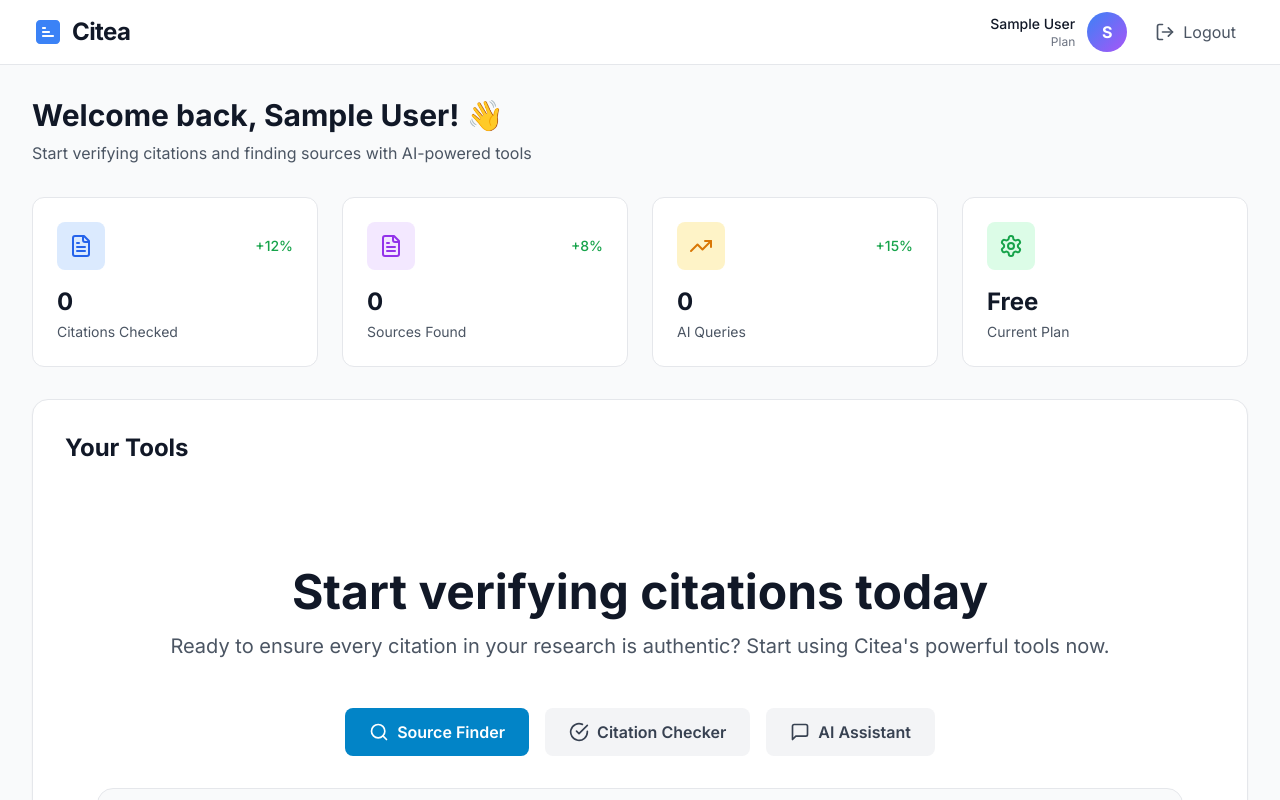
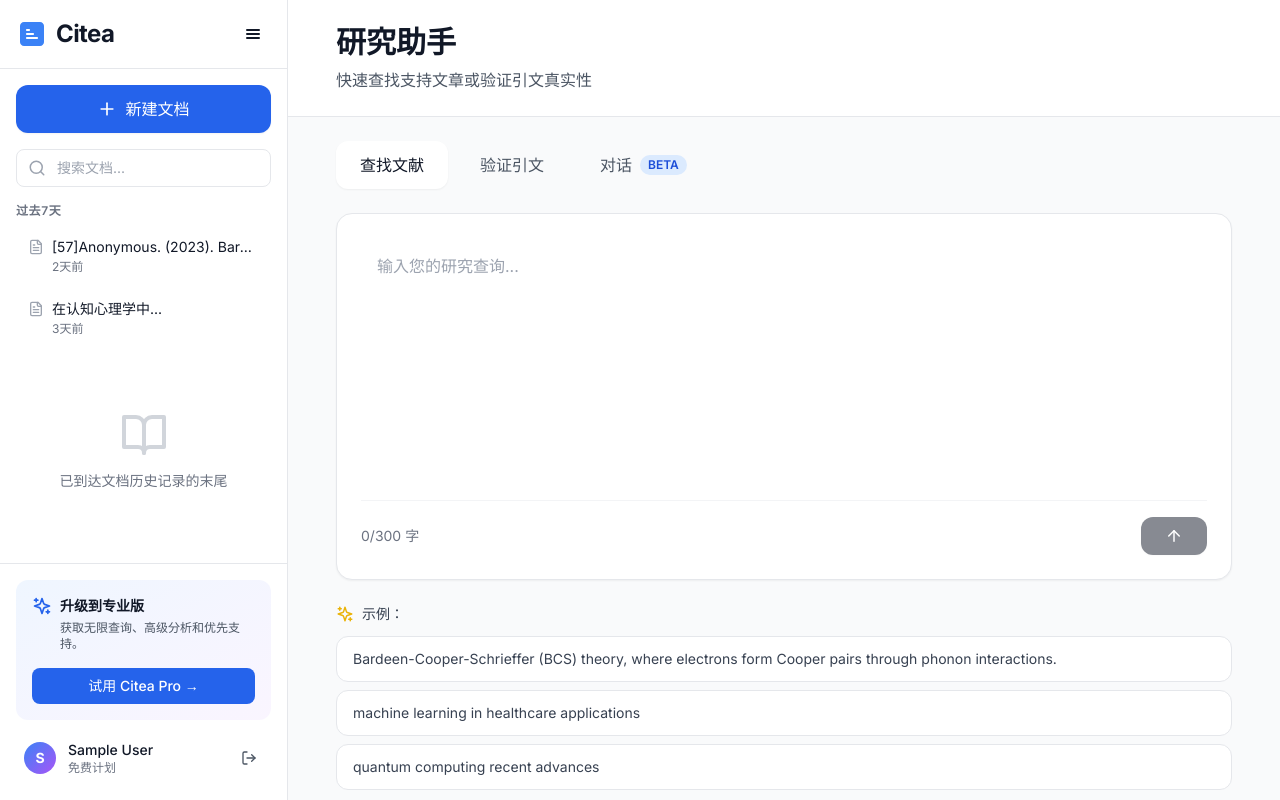
Before and after one commit to Mercury-nju/Citea, a Next.js app: page /dashboard in a window 1280 px wide. Shown: the top 800 px of the page. Built offline with nearby package versions, Linux system fonts and the light colour scheme; sample sign-in values are in the browser's storage.

Commit message:
Redesign Dashboard with Citely-style sidebar layout and document management

```diff
--- a/app/dashboard/page.tsx
+++ b/app/dashboard/page.tsx
@@ -3,12 +3,32 @@
 import { useEffect, useState } from 'react'
 import { useRouter } from 'next/navigation'
 import Logo from '@/components/Logo'
-import Tools from '@/components/Tools'
-import { LogOut, User, Settings, FileText, TrendingUp } from 'lucide-react'
+import {
+  FileText,
+  Search,
+  Plus,
+  Settings,
+  LogOut,
+  ChevronRight,
+  Sparkles,
+  BookOpen,
+  CheckCircle,
+  MessageSquare,
+  ArrowUp
+} from 'lucide-react'
+import { useLanguage } from '@/contexts/LanguageContext'
 
 export default function DashboardPage() {
   const router = useRouter()
+  const { t } = useLanguage()
   const [user, setUser] = useState<any>(null)
+  const [activeTab, setActiveTab] = useState<'finder' | 'checker' | 'assistant'>('finder')
+  const [query, setQuery] = useState('')
+  const [loading, setLoading] = useState(false)
+  const [documents, setDocuments] = useState([
+    { id: 1, title: '[57]Anonymous. (2023). Bardeen-Cooper...', date: '2天前', type: 'citation' },
+    { id: 2, title: '在认知心理学中...', date: '3天前', type: 'search' },
+  ])
 
   useEffect(() => {
     // Check authentication
@@ -29,111 +49,329 @@
     router.push('/')
   }
 
+  const handleNewDocument = () => {
+    const newDoc = {
+      id: documents.length + 1,
+      title: '新文档',
+      date: '刚刚',
+      type: 'search'
+    }
+    setDocuments([newDoc, ...documents])
+  }
+
+  const examplePrompts = {
+    finder: [
+      'Bardeen-Cooper-Schrieffer (BCS) theory, where electrons form Cooper pairs through phonon interactions.',
+      'machine learning in healthcare applications',
+      'quantum computing recent advances',
+    ],
+    checker: 'Recent studies have shown significant progress (Smith et al., 2023). Machine learning algorithms improve accuracy (Johnson & Brown, 2022). The findings support earlier work (Davis, 2021).',
+    assistant: [
+      '如何引用网站？',
+      'What is the difference between primary and secondary sources?',
+      '如何判断期刊是否正规？',
+    ]
+  }
+
   if (!user) {
     return (
-      <div className="min-h-screen flex items-center justify-center">
+      <div className="min-h-screen flex items-center justify-center bg-gray-50">
         <div className="w-8 h-8 border-4 border-blue-600 border-t-transparent rounded-full animate-spin" />
       </div>
     )
   }
 
   return (
-    <div className="min-h-screen bg-gray-50">
-      {/* Dashboard Header */}
-      <header className="bg-white border-b border-gray-200 sticky top-0 z-50">
-        <div className="max-w-7xl mx-auto px-4 sm:px-6 lg:px-8">
-          <div className="flex justify-between items-center h-16">
-            {/* Logo */}
+    <div className="flex h-screen bg-gray-50">
+      {/* Sidebar */}
+      <aside className="w-72 bg-white border-r border-gray-200 flex flex-col">
+        {/* Logo & Menu Toggle */}
+        <div className="p-4 border-b border-gray-200 flex items-center justify-between">
           <Logo />
+          <button className="p-2 hover:bg-gray-100 rounded-lg transition">
+            <svg width="20" height="20" viewBox="0 0 20 20" fill="none">
+              <rect x="3" y="5" width="14" height="2" rx="1" fill="currentColor"/>
+              <rect x="3" y="9" width="14" height="2" rx="1" fill="currentColor"/>
+              <rect x="3" y="13" width="14" height="2" rx="1" fill="currentColor"/>
+            </svg>
+          </button>
+        </div>
 
-            {/* User Menu */}
-            <div className="flex items-center gap-4">
-              <div className="hidden md:flex items-center gap-3">
-                <div className="text-right">
-                  <p className="text-sm font-medium text-gray-900">{user.name}</p>
-                  <p className="text-xs text-gray-500 capitalize">{user.plan} Plan</p>
+        {/* New Document Button */}
+        <div className="p-4">
+          <button
+            onClick={handleNewDocument}
+            className="w-full bg-blue-600 text-white px-4 py-3 rounded-xl hover:bg-blue-700 transition-all font-medium flex items-center justify-center gap-2 shadow-sm hover:shadow-md"
+          >
+            <Plus size={20} />
+            新建文档
+          </button>
         </div>
-                <div className="w-10 h-10 rounded-full bg-gradient-to-br from-blue-500 to-purple-500 flex items-center justify-center text-white font-bold">
-                  {user.name.charAt(0).toUpperCase()}
+
+        {/* Search */}
+        <div className="px-4 mb-4">
+          <div className="relative">
+            <Search className="absolute left-3 top-1/2 -translate-y-1/2 text-gray-400" size={18} />
+            <input
+              type="text"
+              placeholder="搜索文档..."
+              className="w-full pl-10 pr-4 py-2 border border-gray-200 rounded-lg focus:ring-2 focus:ring-blue-500 focus:border-transparent transition text-sm"
+            />
           </div>
         </div>
 
+        {/* Documents List */}
+        <div className="flex-1 overflow-y-auto px-4">
+          <div className="mb-2">
+            <h3 className="text-xs font-semibold text-gray-500 uppercase tracking-wider mb-2">
+              过去7天
+            </h3>
+            <div className="space-y-1">
+              {documents.map((doc) => (
+                <button
+                  key={doc.id}
+                  className="w-full text-left px-3 py-2.5 rounded-lg hover:bg-gray-100 transition group"
+                >
+                  <div className="flex items-start gap-2">
+                    <FileText size={16} className="text-gray-400 mt-0.5 flex-shrink-0" />
+                    <div className="flex-1 min-w-0">
+                      <p className="text-sm text-gray-900 truncate">
+                        {doc.title}
+                      </p>
+                      <p className="text-xs text-gray-500 mt-0.5">{doc.date}</p>
+                    </div>
+                  </div>
+                </button>
+              ))}
+            </div>
+          </div>
+
+          {/* Empty State */}
+          <div className="mt-8 text-center py-8">
+            <BookOpen className="mx-auto text-gray-300 mb-3" size={48} />
+            <p className="text-sm text-gray-500">
+              已到达文档历史记录的末尾
+            </p>
+          </div>
+        </div>
+
+        {/* Upgrade to Pro */}
+        <div className="p-4 border-t border-gray-200">
+          <div className="bg-gradient-to-br from-blue-50 to-purple-50 rounded-xl p-4 mb-3">
+            <div className="flex items-start gap-2 mb-2">
+              <Sparkles className="text-blue-600 flex-shrink-0" size={20} />
+              <div>
+                <h4 className="font-semibold text-gray-900 text-sm">升级到专业版</h4>
+                <p className="text-xs text-gray-600 mt-1">
+                  获取无限查询、高级分析和优先支持。
+                </p>
+              </div>
+            </div>
+            <button className="w-full bg-blue-600 text-white px-4 py-2 rounded-lg hover:bg-blue-700 transition text-sm font-medium mt-2">
+              试用 Citea Pro →
+            </button>
+          </div>
+
+          {/* User Menu */}
+          <div className="flex items-center gap-3 p-2 hover:bg-gray-50 rounded-lg transition cursor-pointer">
+            <div className="w-8 h-8 rounded-full bg-gradient-to-br from-blue-500 to-purple-500 flex items-center justify-center text-white font-bold text-sm">
+              {user.name.charAt(0).toUpperCase()}
+            </div>
+            <div className="flex-1 min-w-0">
+              <p className="text-sm font-medium text-gray-900 truncate">{user.name}</p>
+              <p className="text-xs text-gray-500">免费计划</p>
+            </div>
             <button
               onClick={handleLogout}
-                className="flex items-center gap-2 text-gray-600 hover:text-gray-900 transition px-3 py-2 rounded-lg hover:bg-gray-100"
+              className="p-1.5 hover:bg-gray-200 rounded-lg transition"
+              title="登出"
             >
-                <LogOut size={20} />
-                <span className="hidden md:inline">Logout</span>
+              <LogOut size={16} className="text-gray-600" />
             </button>
           </div>
         </div>
+      </aside>
+
+      {/* Main Content */}
+      <main className="flex-1 flex flex-col overflow-hidden">
+        {/* Header */}
+        <header className="bg-white border-b border-gray-200 px-8 py-6">
+          <div className="max-w-4xl mx-auto">
+            <h1 className="text-3xl font-bold text-gray-900 mb-2">
+              研究助手
+            </h1>
+            <p className="text-gray-600">
+              快速查找支持文章或验证引文真实性
+            </p>
           </div>
         </header>
 
-      {/* Dashboard Content */}
-      <div className="max-w-7xl mx-auto px-4 sm:px-6 lg:px-8 py-8">
-        {/* Welcome Section */}
-        <div className="mb-8">
-          <h1 className="text-3xl font-bold text-gray-900 mb-2">
-            Welcome back, {user.name}! 👋
-          </h1>
-          <p className="text-gray-600">
-            Start verifying citations and finding sources with AI-powered tools
-          </p>
+        {/* Content Area */}
+        <div className="flex-1 overflow-y-auto bg-gray-50 px-8 py-6">
+          <div className="max-w-4xl mx-auto">
+            {/* Tabs */}
+            <div className="flex gap-2 mb-6">
+              <button
+                onClick={() => setActiveTab('finder')}
+                className={`px-6 py-3 rounded-xl font-medium transition-all ${
+                  activeTab === 'finder'
+                    ? 'bg-white text-gray-900 shadow-sm'
+                    : 'text-gray-600 hover:text-gray-900 hover:bg-white/50'
+                }`}
+              >
+                查找文献
+              </button>
+              <button
+                onClick={() => setActiveTab('checker')}
+                className={`px-6 py-3 rounded-xl font-medium transition-all ${
+                  activeTab === 'checker'
+                    ? 'bg-white text-gray-900 shadow-sm'
+                    : 'text-gray-600 hover:text-gray-900 hover:bg-white/50'
+                }`}
+              >
+                验证引文
+              </button>
+              <button
+                onClick={() => setActiveTab('assistant')}
+                className={`px-6 py-3 rounded-xl font-medium transition-all flex items-center gap-2 ${
+                  activeTab === 'assistant'
+                    ? 'bg-white text-gray-900 shadow-sm'
+                    : 'text-gray-600 hover:text-gray-900 hover:bg-white/50'
+                }`}
+              >
+                对话
+                <span className="bg-blue-100 text-blue-700 text-xs px-2 py-0.5 rounded-full font-semibold">
+                  BETA
+                </span>
+              </button>
             </div>
 
-        {/* Stats */}
-        <div className="grid grid-cols-1 md:grid-cols-4 gap-6 mb-8">
-          <div className="bg-white rounded-xl p-6 border border-gray-200 hover:shadow-lg transition">
-            <div className="flex items-center justify-between mb-4">
-              <div className="w-12 h-12 rounded-lg bg-blue-100 flex items-center justify-center">
-                <FileText className="text-blue-600" size={24} />
+            {/* Main Input Area */}
+            <div className="bg-white rounded-2xl shadow-sm border border-gray-200 overflow-hidden">
+              {activeTab === 'finder' && (
+                <div className="p-6">
+                  <textarea
+                    value={query}
+                    onChange={(e) => setQuery(e.target.value)}
+                    placeholder="输入您的研究查询..."
+                    className="w-full h-64 p-4 border-0 focus:ring-0 resize-none text-gray-900 placeholder-gray-400"
+                    maxLength={300}
+                  />
+                  <div className="flex items-center justify-between pt-4 border-t border-gray-100">
+                    <span className="text-sm text-gray-500">
+                      {query.length}/300 字
+                    </span>
+                    <button
+                      onClick={() => setLoading(true)}
+                      disabled={!query.trim()}
+                      className="bg-gray-900 text-white px-6 py-2.5 rounded-xl hover:bg-gray-800 transition-all font-medium flex items-center gap-2 disabled:opacity-50 disabled:cursor-not-allowed shadow-sm hover:shadow-md"
+                    >
+                      <ArrowUp size={18} />
+                    </button>
                   </div>
-              <span className="text-sm text-green-600 font-medium">+12%</span>
                 </div>
-            <h3 className="text-2xl font-bold text-gray-900 mb-1">0</h3>
-            <p className="text-sm text-gray-600">Citations Checked</p>
+              )}
+
+              {activeTab === 'checker' && (
+                <div className="p-6">
+                  <textarea
+                    value={query}
+                    onChange={(e) => setQuery(e.target.value)}
+                    placeholder="粘贴包含引文的文本进行验证..."
+                    className="w-full h-64 p-4 border-0 focus:ring-0 resize-none text-gray-900 placeholder-gray-400"
+                    maxLength={300}
+                  />
+                  <div className="flex items-center justify-between pt-4 border-t border-gray-100">
+                    <span className="text-sm text-gray-500">
+                      {query.length}/300 字
+                    </span>
+                    <button
+                      onClick={() => setLoading(true)}
+                      disabled={!query.trim()}
+                      className="bg-gray-900 text-white px-6 py-2.5 rounded-xl hover:bg-gray-800 transition-all font-medium flex items-center gap-2 disabled:opacity-50 disabled:cursor-not-allowed shadow-sm hover:shadow-md"
+                    >
+                      <ArrowUp size={18} />
+                    </button>
+                  </div>
+                </div>
+              )}
+
+              {activeTab === 'assistant' && (
+                <div className="p-6">
+                  <div className="h-64 flex items-center justify-center text-gray-400">
+                    <div className="text-center">
+                      <MessageSquare className="mx-auto mb-3" size={48} />
+                      <p className="text-sm">开始对话...</p>
+                    </div>
+                  </div>
+                  <div className="flex gap-2 pt-4 border-t border-gray-100">
+                    <input
+                      type="text"
+                      value={query}
+                      onChange={(e) => setQuery(e.target.value)}
+                      placeholder="输入您的问题..."
+                      className="flex-1 px-4 py-3 border border-gray-200 rounded-xl focus:ring-2 focus:ring-blue-500 focus:border-transparent"
+                      maxLength={300}
+                    />
+                    <button
+                      onClick={() => setLoading(true)}
+                      disabled={!query.trim()}
+                      className="bg-gray-900 text-white px-6 py-3 rounded-xl hover:bg-gray-800 transition-all font-medium flex items-center gap-2 disabled:opacity-50 disabled:cursor-not-allowed shadow-sm hover:shadow-md"
+                    >
+                      <ArrowUp size={18} />
+                    </button>
+                  </div>
+                </div>
+              )}
             </div>
 
-          <div className="bg-white rounded-xl p-6 border border-gray-200 hover:shadow-lg transition">
-            <div className="flex items-center justify-between mb-4">
-              <div className="w-12 h-12 rounded-lg bg-purple-100 flex items-center justify-center">
-                <FileText className="text-purple-600" size={24} />
-              </div>
-              <span className="text-sm text-green-600 font-medium">+8%</span>
-            </div>
-            <h3 className="text-2xl font-bold text-gray-900 mb-1">0</h3>
-            <p className="text-sm text-gray-600">Sources Found</p>
+            {/* Example Prompts */}
+            <div className="mt-6">
+              <div className="flex items-center gap-2 mb-3">
+                <Sparkles className="text-yellow-500" size={18} />
+                <span className="text-sm font-medium text-gray-700">示例：</span>
               </div>
 
-          <div className="bg-white rounded-xl p-6 border border-gray-200 hover:shadow-lg transition">
-            <div className="flex items-center justify-between mb-4">
-              <div className="w-12 h-12 rounded-lg bg-amber-100 flex items-center justify-center">
-                <TrendingUp className="text-amber-600" size={24} />
+              {activeTab === 'finder' && (
+                <div className="space-y-2">
+                  {examplePrompts.finder.map((prompt, index) => (
+                    <button
+                      key={index}
+                      onClick={() => setQuery(prompt)}
+                      className="block w-full text-left px-4 py-3 bg-white border border-gray-200 rounded-xl hover:border-blue-300 hover:shadow-sm transition-all text-sm text-gray-700"
+                    >
+                      {prompt}
+                    </button>
+                  ))}
                 </div>
-              <span className="text-sm text-green-600 font-medium">+15%</span>
+              )}
+
+              {activeTab === 'checker' && (
+                <button
+                  onClick={() => setQuery(examplePrompts.checker)}
+                  className="block w-full text-left px-4 py-3 bg-white border border-gray-200 rounded-xl hover:border-blue-300 hover:shadow-sm transition-all text-sm text-gray-700"
+                >
+                  {examplePrompts.checker}
+                </button>
+              )}
+
+              {activeTab === 'assistant' && (
+                <div className="space-y-2">
+                  {examplePrompts.assistant.map((prompt, index) => (
+                    <button
+                      key={index}
+                      onClick={() => setQuery(prompt)}
+                      className="block w-full text-left px-4 py-3 bg-white border border-gray-200 rounded-xl hover:border-blue-300 hover:shadow-sm transition-all text-sm text-gray-700"
+                    >
+                      {prompt}
+                    </button>
+                  ))}
                 </div>
-            <h3 className="text-2xl font-bold text-gray-900 mb-1">0</h3>
-            <p className="text-sm text-gray-600">AI Queries</p>
-          </div>
-
-          <div className="bg-white rounded-xl p-6 border border-gray-200 hover:shadow-lg transition">
-            <div className="flex items-center justify-between mb-4">
-              <div className="w-12 h-12 rounded-lg bg-green-100 flex items-center justify-center">
-                <Settings className="text-green-600" size={24} />
-              </div>
-            </div>
-            <h3 className="text-2xl font-bold text-gray-900 mb-1">Free</h3>
-            <p className="text-sm text-gray-600">Current Plan</p>
-          </div>
-        </div>
-
-        {/* Tools Section */}
-        <div className="bg-white rounded-2xl shadow-sm border border-gray-200 p-8">
-          <h2 className="text-2xl font-bold text-gray-900 mb-6">Your Tools</h2>
-          <Tools />
+              )}
             </div>
           </div>
         </div>
+      </main>
+    </div>
   )
 }
```
Lines whose indentation alone changed are shown as unchanged.
